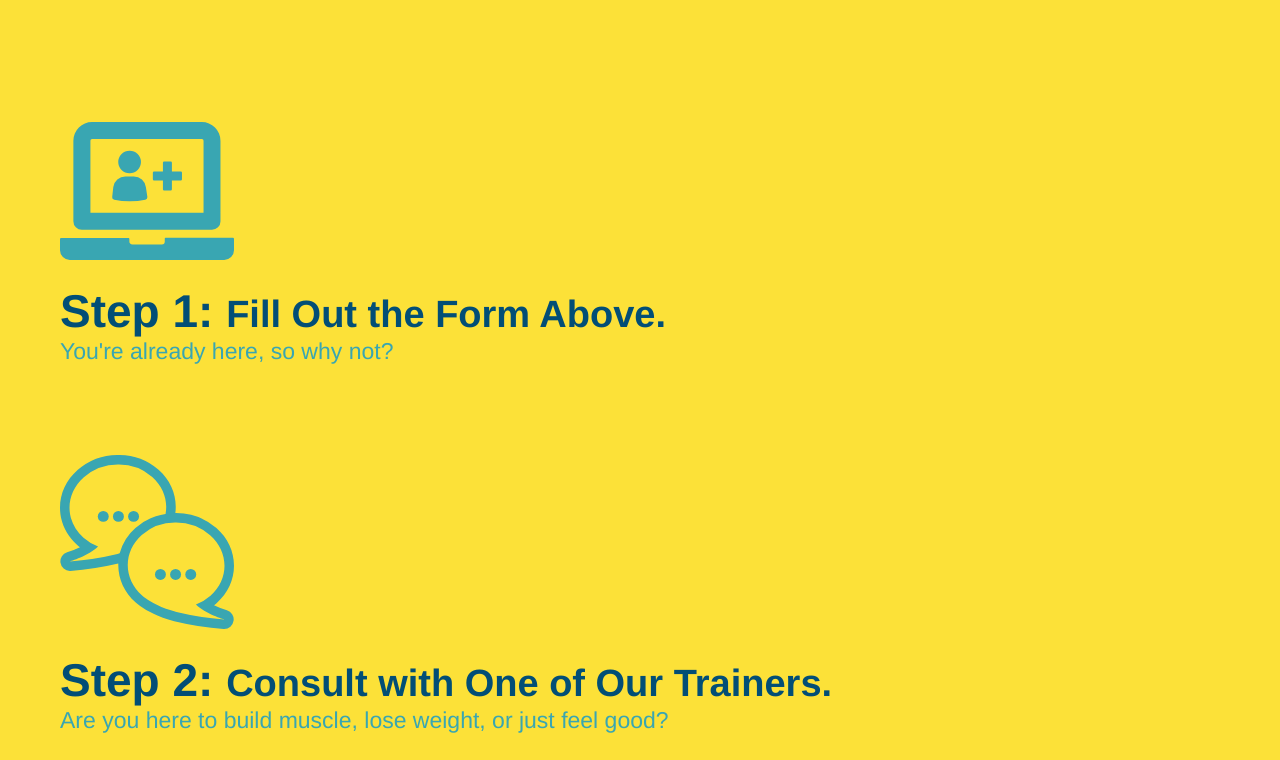
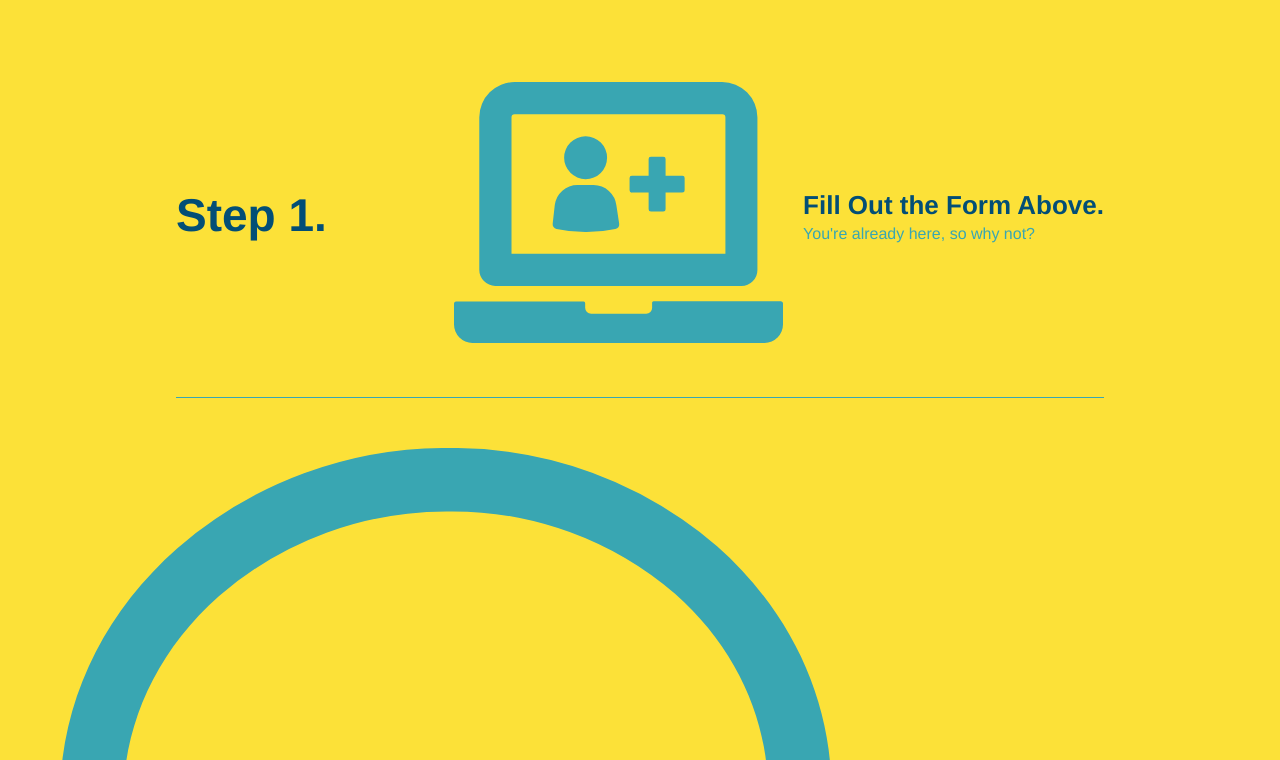
Before and after one commit to OrtizRG/run-buddy, a plain HTML site: page index.html in a window 1280 px wide. Shown: the part 1260-2020 px from the top of the page. Drawn offline with Linux system fonts and the light colour scheme.

Commit message:
add flexbox to the steps

```diff
--- a/assets/css/style.css
+++ b/assets/css/style.css
@@ -155,32 +155,63 @@ section {
   text-align: center;
 }
 
+.step {
+  margin: 50px auto;
+  padding-bottom: 50px;
+  width: 80%;
+  border-bottom: 1px solid #39a6b2;
+  display: flex;
+  flex-wrap: wrap;
+  align-items: center;
+  justify-content: space-between;
+}
+
 .steps {
    background: #fce138;
 }
 
-.steps div {
-  margin-bottom: 80px;
+.step h3 {
+  color: #024e76;
+  font-size: 46px;
+  flex: 1 30%;
+  }
+
+.step-info {
+  flex: 2 70%;
+  display: flex;
+  flex-wrap: wrap;
+  align-items: center;
 }
 
-.steps img {
-  width: 15%;
-  margin: 10px 0;
+.step-img {
+  flex: 1 12%;
+  margin-right: 20px;
 }
 
-.steps h3 {
-  color: #024e76;
-  font-size: 46px;
-  margin-top: 10px;
+.step-img img {
+  max-width: 100%;
 }
 
-.steps p {
+.steps-text p {
   color: #39a6b2;
-  font-size: 23px;
+  font-size: 18px;
 }
 
-.steps span {
-  font-size: 38px;
+.step-text h4 {
+  font-size: 26px;
+  line-height: 1.5;
+  color: #024e76;
+}
+
+.step {
+  margin: 50px auto;
+  padding-bottom: 50px;
+  width: 80%;
+  border-bottom: 1px solid #39a6b2;
+  display: flex;
+  flex-wrap: wrap;
+  align-items: center;
+  justify-content: space-between;
 }
 
 .section-title {
--- a/index.html
+++ b/index.html
@@ -99,10 +99,19 @@
     <div class="flex-row">
     <h2 class="section-title secondary-border">What You Do</h2>
   </div>
-    <div>
-      <img src="./assets/images/step-1.svg" alt="" />
-      <h3>Step 1: <span>Fill Out the Form Above.</span></h3>
-      <p>You're already here, so why not?</p>
+
+
+    <div class="step">
+        <h3>Step 1.</h3>
+        <div class="step-info">
+          <div class="step-img">
+            <img src="./assets/images/step-1.svg" alt="" />
+          </div>
+          <div class="step-text">
+            <h4>Fill Out the Form Above.</h4>
+             <p>You're already here, so why not?</p>
+          </div>
+      </div>
     </div>
 
     <div>
```
